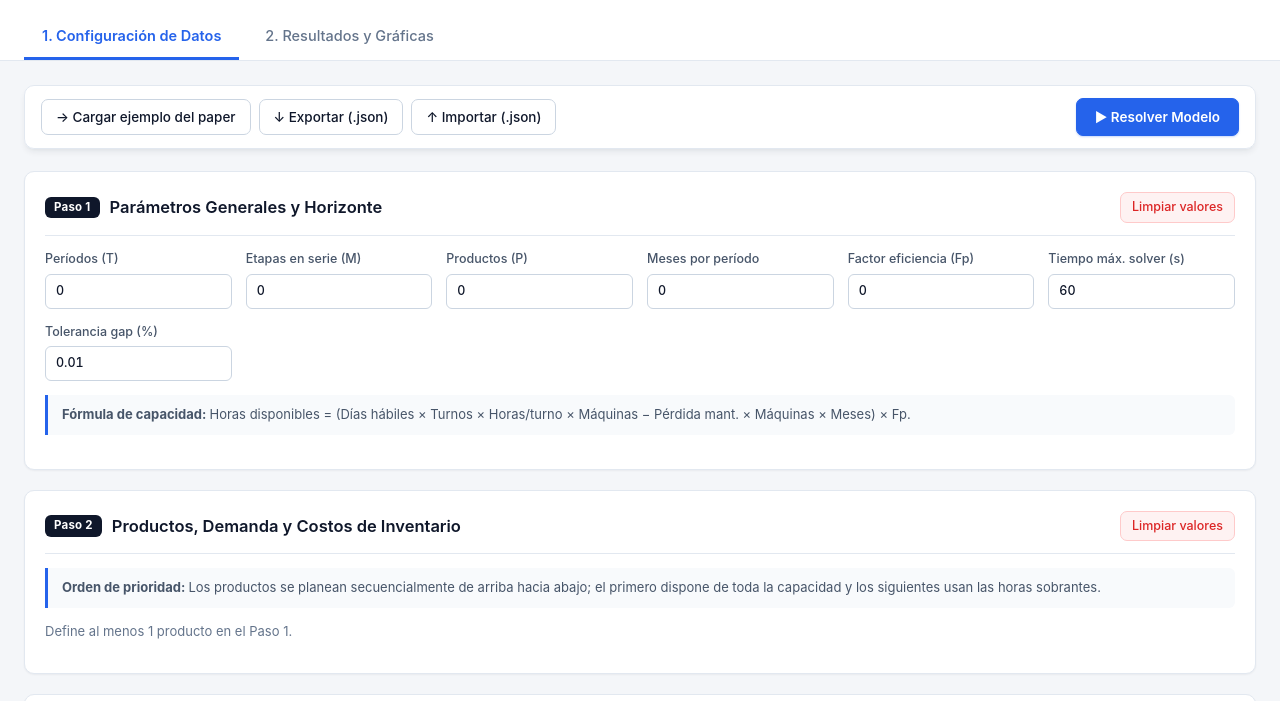
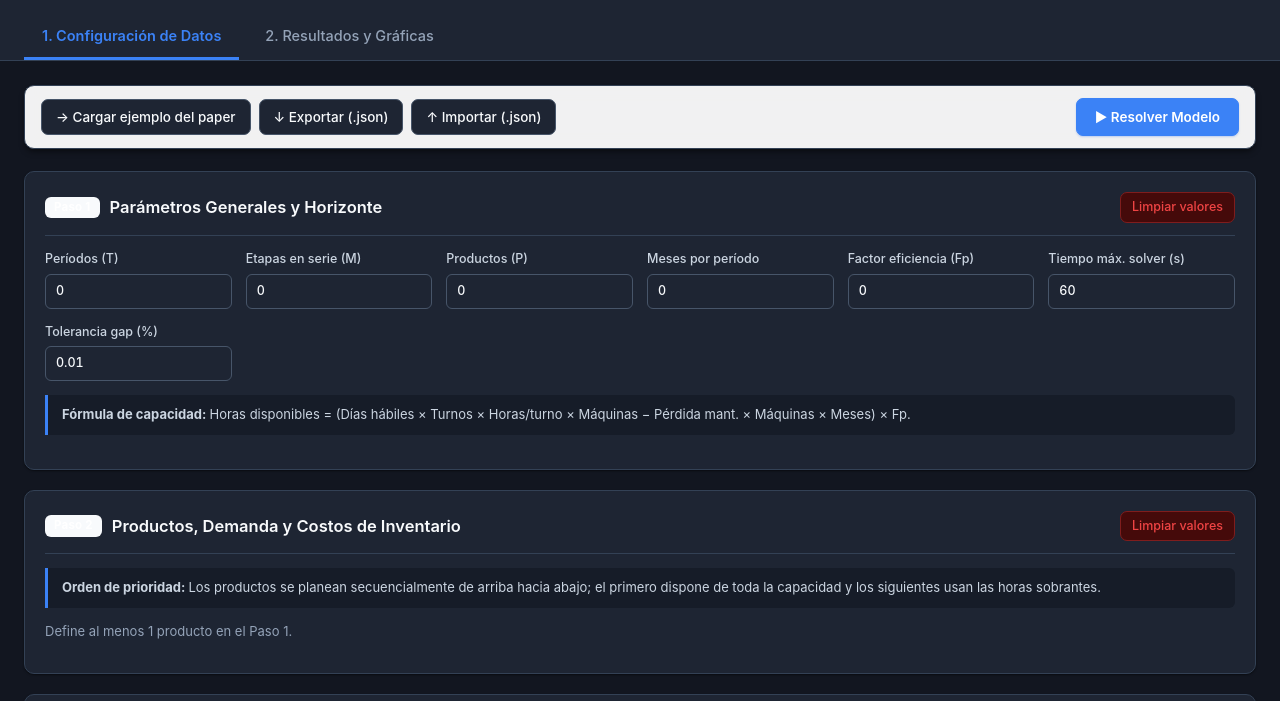
Before and after one commit to XxJean450xX/Planeaci-n-Agregada-Multietapa, a plain HTML site: page index.html in a window 1280 px wide. Shown: the part 134-835 px from the top of the page. Drawn offline with Linux system fonts and the light colour scheme.

Commit message:
Update CSS variables for dark theme styling

```diff
--- a/style.css
+++ b/style.css
@@ -1,25 +1,24 @@
 :root {
-  --bg: #f4f6f9;
-  --surface: #ffffff;
-  --surface-alt: #f8fafc;
-  --ink: #0f172a;
-  --ink-secondary: #475569;
-  --muted: #64748b;
-  --border: #e2e8f0;
-  --border-strong: #cbd5e1;
-  --primary: #2563eb;
-  --primary-hover: #1d4ed8;
-  --primary-soft: #eff6ff;
-  --accent-amber: #fef3c7;
-  --accent-amber-ink: #92400e;
-  --danger: #dc2626;
-  --danger-soft: #fef2f2;
-  --danger-border: #fecaca;
-  --success: #059669;
-  --success-soft: #ecfdf5;
-  --shadow-sm: 0 1px 2px 0 rgba(15, 23, 42, 0.05);
-  --shadow-md:
-    0 4px 6px -1px rgba(15, 23, 42, 0.07), 0 2px 4px -2px rgba(15, 23, 42, 0.05);
+  --bg: #121620;
+  --surface: #1e2533;
+  --surface-alt: #161c28;
+  --ink: #f8fafc;
+  --ink-secondary: #cbd5e1;
+  --muted: #94a3b8;
+  --border: #334155;
+  --border-strong: #475569;
+  --primary: #3b82f6;
+  --primary-hover: #60a5fa;
+  --primary-soft: #1d3557;
+  --accent-amber: #451a03;
+  --accent-amber-ink: #fde68a;
+  --danger: #ef4444;
+  --danger-soft: #450a0a;
+  --danger-border: #7f1d1d;
+  --success: #10b981;
+  --success-soft: #064e3b;
+  --shadow-sm: 0 1px 2px 0 rgba(0, 0, 0, 0.5);
+  --shadow-md: 0 4px 6px -1px rgba(0, 0, 0, 0.4), 0 2px 4px -2px rgba(0, 0, 0, 0.3);
   --radius: 10px;
 }
 
```
